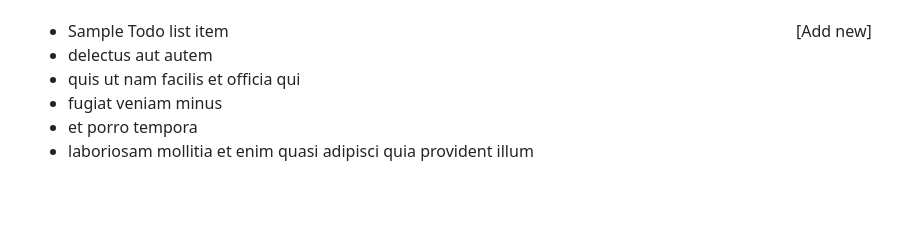
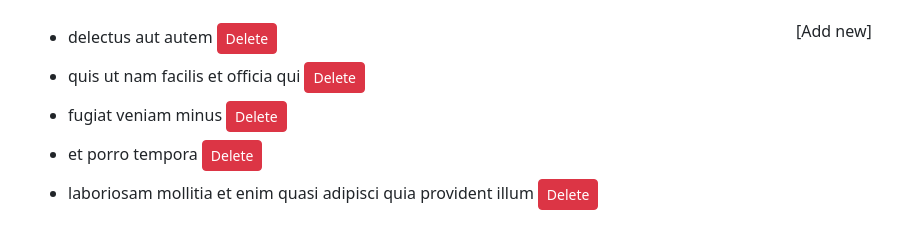
Before and after one commit to AdilAhmed11/js-todo-app, a plain HTML site: page index.html in a window 1280 px wide. Shown: the part 53-302 px from the top of the page, without its empty margins (46-948 px from the left). Drawn offline with nearby package versions, Linux system fonts and the light colour scheme.

Commit message:
Creating delete buttons for each list element.

```diff
--- a/index.html
+++ b/index.html
@@ -15,7 +15,6 @@
         <div class="row mt-4">
             <div class="col-8">
                 <ul id="todo-list">
-                    <li>Sample Todo list item</li>
                 </ul>
             </div>
             <div class="col-4">
--- a/index.js
+++ b/index.js
@@ -37,5 +37,13 @@
        var listItem = document.createElement("li");
        listItem.appendChild(document.createTextNode(element.title)
     );
-       myList.appendChild(listItem);
+    var deleteLink = document.createElement("a");
+
+    deleteLink.href = "#";
+    deleteLink.className = "btn btn-sm btn-danger m-1 delete";
+    deleteLink.appendChild(
+        document.createTextNode("Delete")
+    );
+    listItem.appendChild(deleteLink);
+    myList.appendChild(listItem);
      });
```
